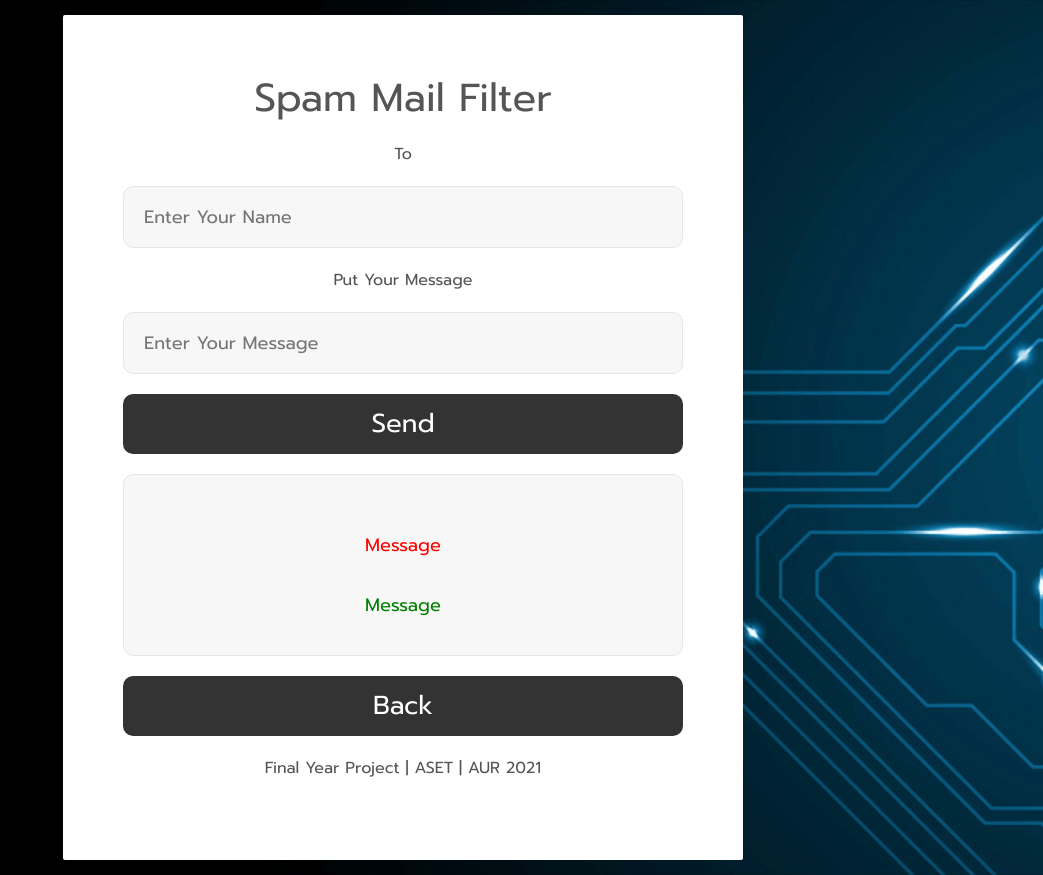
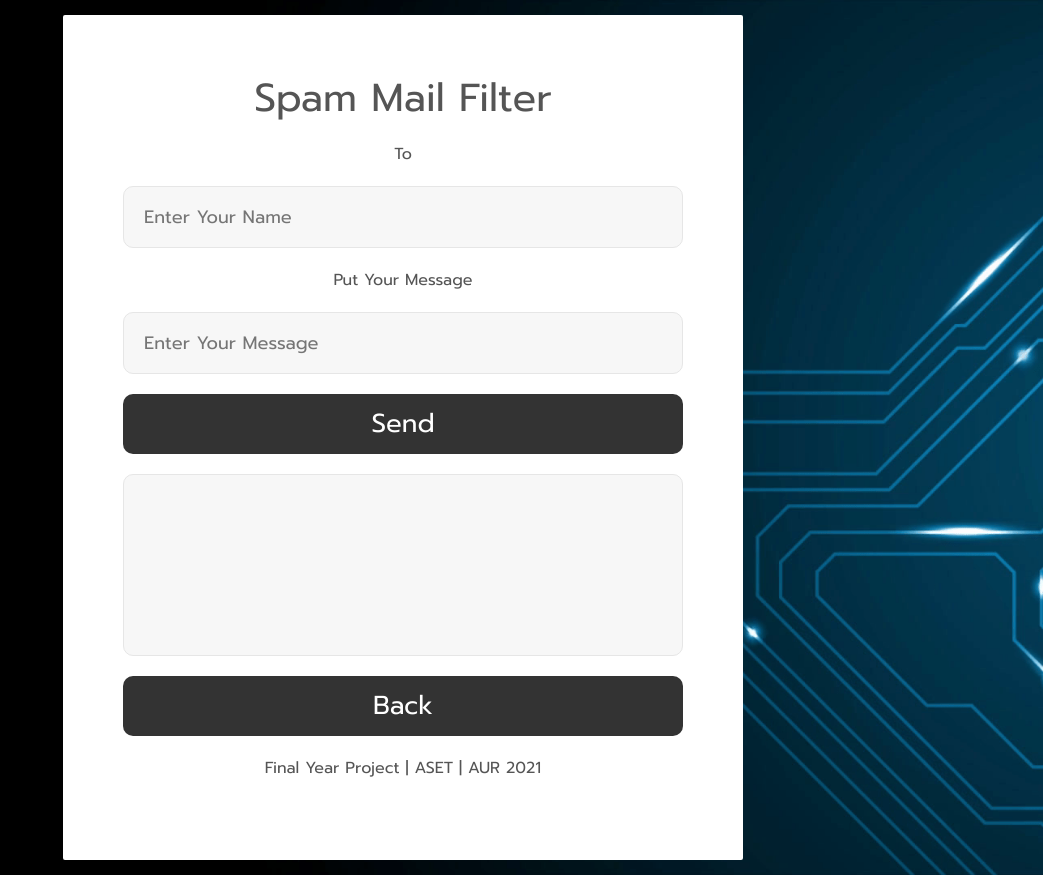
Before and after one commit to angshuman002/Mail-Spam-Filter-Final-Year-Project-AUR-2021, a Flask app: page /Send.html in a window 1280 px wide. Shown: the whole page, without its empty margins (237-1280 px from the left). Run offline with Flask 2, Linux system fonts and the light colour scheme; parts of the project's set-up code (start-up, migrations or seed data) failed here and were passed over.

Commit message:
Update Send.html

```diff
--- a/templates/Send.html
+++ b/templates/Send.html
@@ -62,8 +62,8 @@
 					<div class="wrap-output100" data-validate = "spam-output is required">
 						<button class="output100" disabled=""></button>
 
-						<p class="output100" id="spam" disabled="" style="color: red;">Message</p>
-						<p class="output100" id="non-spam" disabled="" style="color: green;">Message</p>
+						<div class="output100" id="spam" style="color: red;"></div>
+						<div class="output100" id="non-spam" style="color: green;"></div>
 
 						{% if prediction == 1%}
 
@@ -73,7 +73,7 @@
                                                         document.getElementById('spam').innerHTML = b;
 
 						</script>
-						<button class="output100" disabled="" style="color: red;">This is a Spam Message!</button>
+						<button class="output100" disabled="" style="color: red;">!..This is a Spam Message..!</button>
 
 						{% elif prediction == 0%}
 
```
